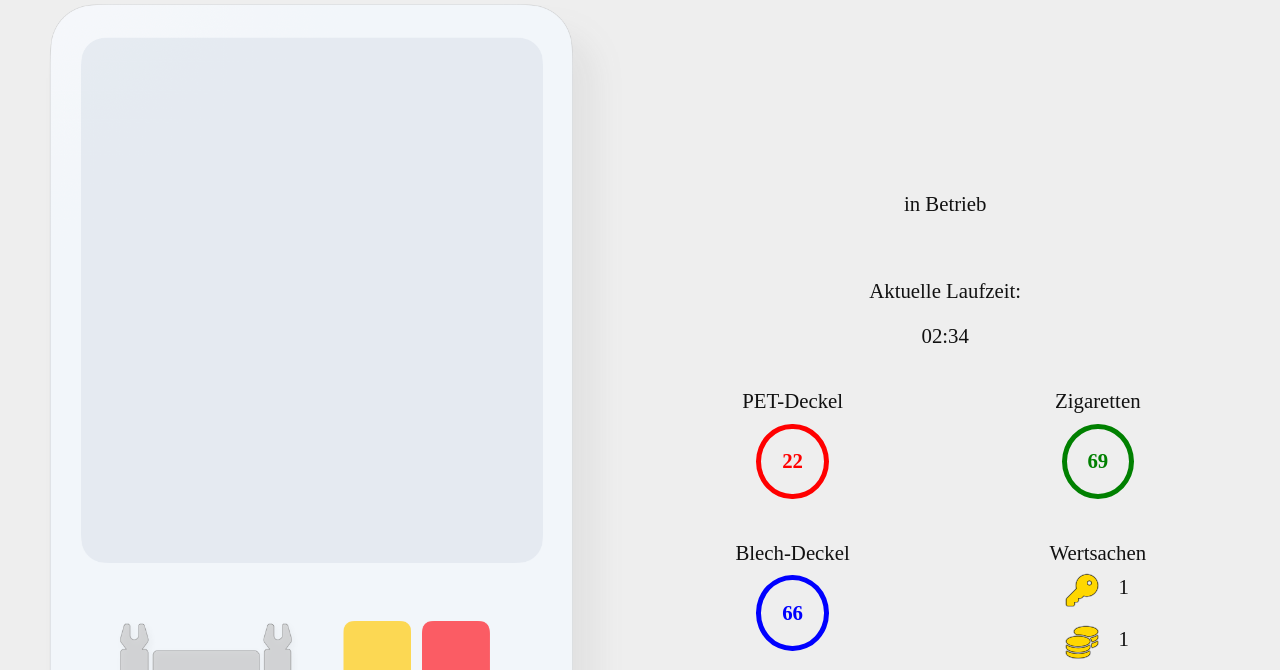
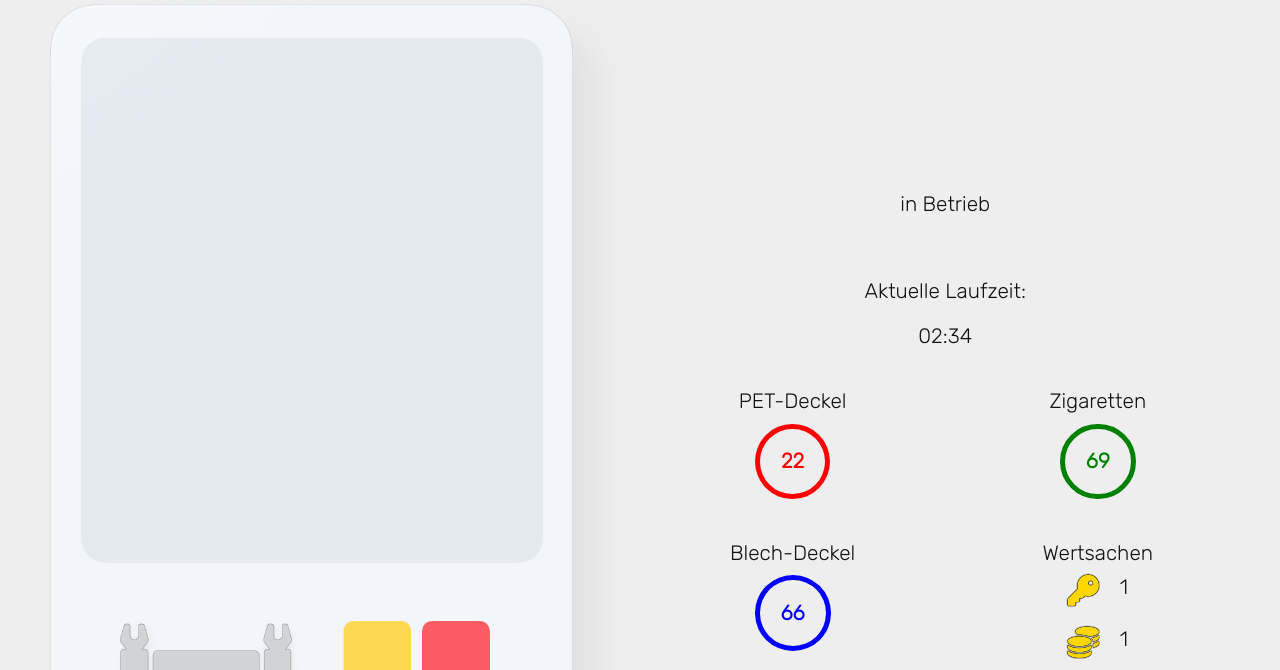
Before and after one commit to snoozebaumer/beat-realtime-stats, a plain HTML site: page frontend/index.html in a window 1280 px wide. Shown: the part 130-800 px from the top of the page. Drawn offline with nearby package versions, Linux system fonts and the light colour scheme.

Commit message:
add font family

```diff
--- a/frontend/index.html
+++ b/frontend/index.html
@@ -6,6 +6,7 @@
     <meta http-equiv="X-UA-Compatible" content="IE=edge">
     <meta name="viewport" content="width=device-width, initial-scale=1.0">
 
+    <link href="https://fonts.googleapis.com/css2?family=Inter:wght@100&family=Rubik:wght@300&display=swap" rel="stylesheet">
     <link rel="stylesheet" href="styles.css">
 
     <script src="https://cdn.jsdelivr.net/npm/vue/dist/vue.js"></script>
--- a/frontend/styles.css
+++ b/frontend/styles.css
@@ -7,8 +7,10 @@ html {
 body {
     width: 100%;
     margin-inline: auto;
+    font-size: 1.3em;
     text-align: center;
-    font-size: 1.3em;
+    font-family: 'Inter', sans-serif;
+    font-family: 'Rubik', sans-serif;
 }
 
 header {
```
